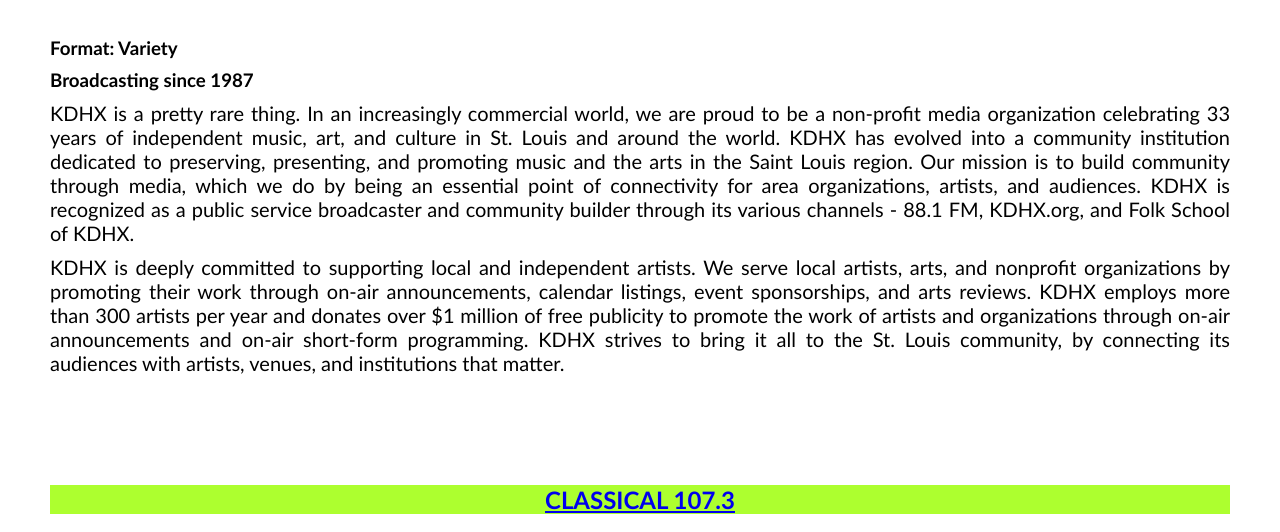
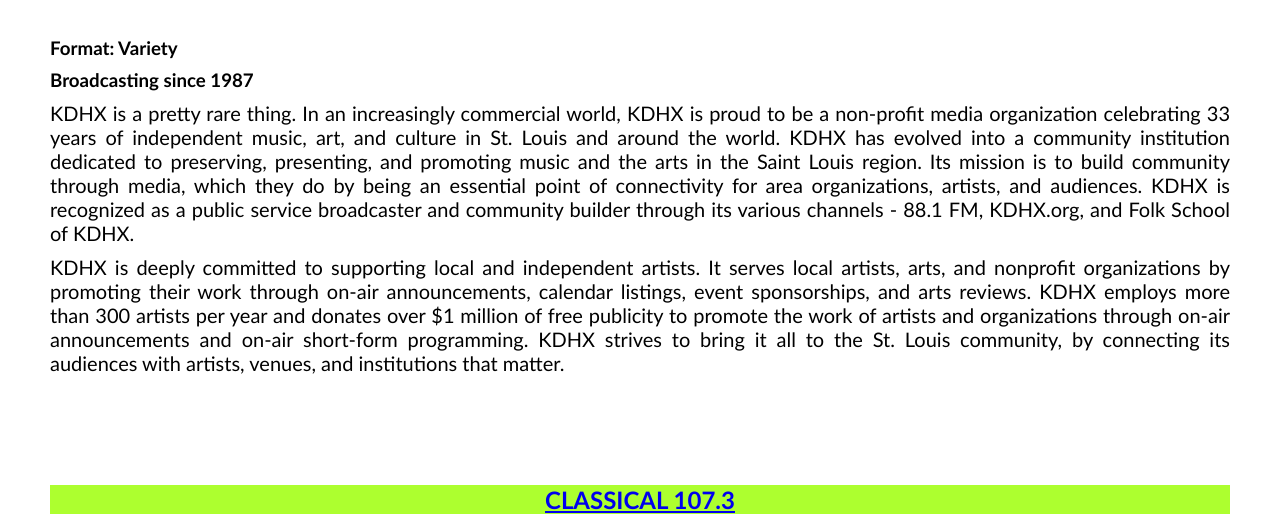
Before and after one commit to gwagner-2020/assignment4, a plain HTML site: page index.html in a window 1280 px wide. Shown: the part 3192-3724 px from the top of the page. Drawn offline with Linux system fonts and the light colour scheme; a script that the page names is missing.

Commit message:
Made edits to summary texts.

```diff
--- a/index.html
+++ b/index.html
@@ -31,9 +31,11 @@
 
             <h3>Format: News, Talk, and Sports</h3>
             <h3>Broadcasting since 1925</h3>
-            <p>KMOX Radio (AM 1120) is dedicated to being the dominant information and entertainment source for the St. Louis region. The station signed on Christmas Eve, 1925 and is heard in 44 states and throughout much of Canada, Mexico, and the Caribbean. “The Voice of St. Louis” is woven into the fabric of the community. Day in and day out, KMOX’s news, talk and sports format is the information life line for Mid-America. KMOX boasts the largest radio news department in St. Louis and Missouri and also has the resources of CBS News and AP.
+            <p>KMOX Radio (AM 1120) is dedicated to being the dominant information and entertainment source for the St. Louis region. The station signed on Christmas Eve, 1925 and is heard in 44 states and throughout much of Canada, Mexico, and the Caribbean.
+            “The Voice of St. Louis” is woven into the fabric of the community. Day in and day out, KMOX’s news, talk and sports format is the information life line for Mid-America. KMOX boasts the largest radio news department in St. Louis and Missouri and also has the resources of CBS News and AP.
             </p>
-            <p class="final-para">KMOX’s pledge is simple…to be the dominant information and entertainment source for the St. Louis Region! KMOX is committed to news. KMOX is committed to providing traffic and weather information. KMOX is committed to sports. KMOX is committed to educating, informing and entertaining St. Louisans. KMOX has the heartbeat of the community in mind, responding to charitable needs. KMOX belongs to the people of St. Louis. This is an honor and responsibility KMOX takes very seriously. That’s why KMOX is the “Voice of St. Louis.”
+            <p class="final-para">KMOX’s pledge is simple…to be the dominant information and entertainment source for the St. Louis Region! KMOX is committed to news. KMOX is committed to providing traffic and weather information. KMOX is committed to sports.
+            KMOX is committed to educating, informing and entertaining St. Louisans. KMOX has the heartbeat of the community in mind, responding to charitable needs. KMOX belongs to the people of St. Louis. This is an honor and responsibility KMOX takes very seriously. That’s why KMOX is the “Voice of St. Louis.”
             </p>
         </article>
 
@@ -68,7 +70,8 @@
             <h3>Broadcasting since 1972</h3>
             <p>St. Louis Public Radio is a news organization and NPR member station. We operate by the same guiding principles as NPR and provide our audiences with news and programs that are significant to their communities and their world.
             </p>
-            <p class="final-para">As one of the most trusted brands in America, NPR expects its entire network of listener-supported member stations to provide reporting that is credible, trustworthy and free from any external commercial, political, or financial forces. St. Louis Public Radio provides that to our audiences across the St. Louis Metropolitan region, in Quincy, Illinois, and in Rolla and Lebanon, Missouri.
+            <p class="final-para">As one of the most trusted brands in America, NPR expects its entire network of listener-supported member stations to provide reporting that is credible, trustworthy and free from any external commercial, political, or financial forces.
+            St. Louis Public Radio provides that to our audiences across the St. Louis Metropolitan region, in Quincy, Illinois, and in Rolla and Lebanon, Missouri.
             </p>
         </article>
 
@@ -79,9 +82,14 @@
             </figure>
             <h3>Format: Variety</h3>
             <h3>Broadcasting since 1987</h3>
-            <p>KDHX is a pretty rare thing. In an increasingly commercial world, we are proud to be a non-profit media organization celebrating 33 years of independent music, art, and culture in St. Louis and around the world. KDHX has evolved into a community institution dedicated to preserving, presenting, and promoting music and the arts in the Saint Louis region. Our mission is to build community through media, which we do by being an essential point of connectivity for area organizations, artists, and audiences. KDHX is recognized as a public service broadcaster and community builder through its various channels - 88.1 FM, KDHX.org, and Folk School of KDHX.
+            <p>KDHX is a pretty rare thing.
+            In an increasingly commercial world, KDHX is proud to be a non-profit media organization celebrating 33 years of independent music, art, and culture in St. Louis and around the world.
+            KDHX has evolved into a community institution dedicated to preserving, presenting, and promoting music and the arts in the Saint Louis region. Its mission is to build community through media, which they do by being an essential point of connectivity for area organizations, artists, and audiences.
+            KDHX is recognized as a public service broadcaster and community builder through its various channels - 88.1 FM, KDHX.org, and Folk School of KDHX.
             </p>
-            <p class="final-para">KDHX is deeply committed to supporting local and independent artists. We serve local artists, arts, and nonprofit organizations by promoting their work through on-air announcements, calendar listings, event sponsorships, and arts reviews. KDHX employs more than 300 artists per year and donates over $1 million of free publicity to promote the work of artists and organizations through on-air announcements and on-air short-form programming. KDHX strives to bring it all to the St. Louis community, by connecting its audiences with artists, venues, and institutions that matter.
+            <p class="final-para">KDHX is deeply committed to supporting local and independent artists.
+            It serves local artists, arts, and nonprofit organizations by promoting their work through on-air announcements, calendar listings, event sponsorships, and arts reviews. KDHX employs more than 300 artists per year and donates over $1 million of free publicity to promote the work of artists and organizations through on-air announcements and on-air short-form programming.
+            KDHX strives to bring it all to the St. Louis community, by connecting its audiences with artists, venues, and institutions that matter.
             </p>
         </article>
 
@@ -94,7 +102,8 @@
             <h3>Broadcasting since 2013</h3>
             <p>Classic 107.3 was created by people who believe a vibrant arts and cultural scene is essential for   our community to thrive. Since 2013, Classic 107.3 has been a home for the St. Louis fine arts and performing arts to come together, to share ideas and to flourish. Listeners tune in to hear Beethoven, log on to learn about the local arts scene, wind down with podcasts about favorite music, and take Classic 107.3 with them throughout their day and around the globe.
             </p>
-            <p class="final-para">Classic 107.3 is a one-of-a-kind radio station with a commitment to providing outstanding programming in support of the arts for the benefit of the St. Louis community. Organized as a nonprofit, 501(c)(3) entity, the station offers a broad and invigorating format on both analog radio at 107.3 and in hybrid digital at 96.3 HD2. Content is also streamed live on the internet and via the station’s mobile app.
+            <p class="final-para">Classic 107.3 is a one-of-a-kind radio station with a commitment to providing outstanding programming in support of the arts for the benefit of the St. Louis community.
+            Organized as a nonprofit, 501(c)(3) entity, the station offers a broad and invigorating format on both analog radio at 107.3 and in hybrid digital at 96.3 HD2. Content is also streamed live on the internet and via the station’s mobile app.
             </p>
         </article>
 
```
